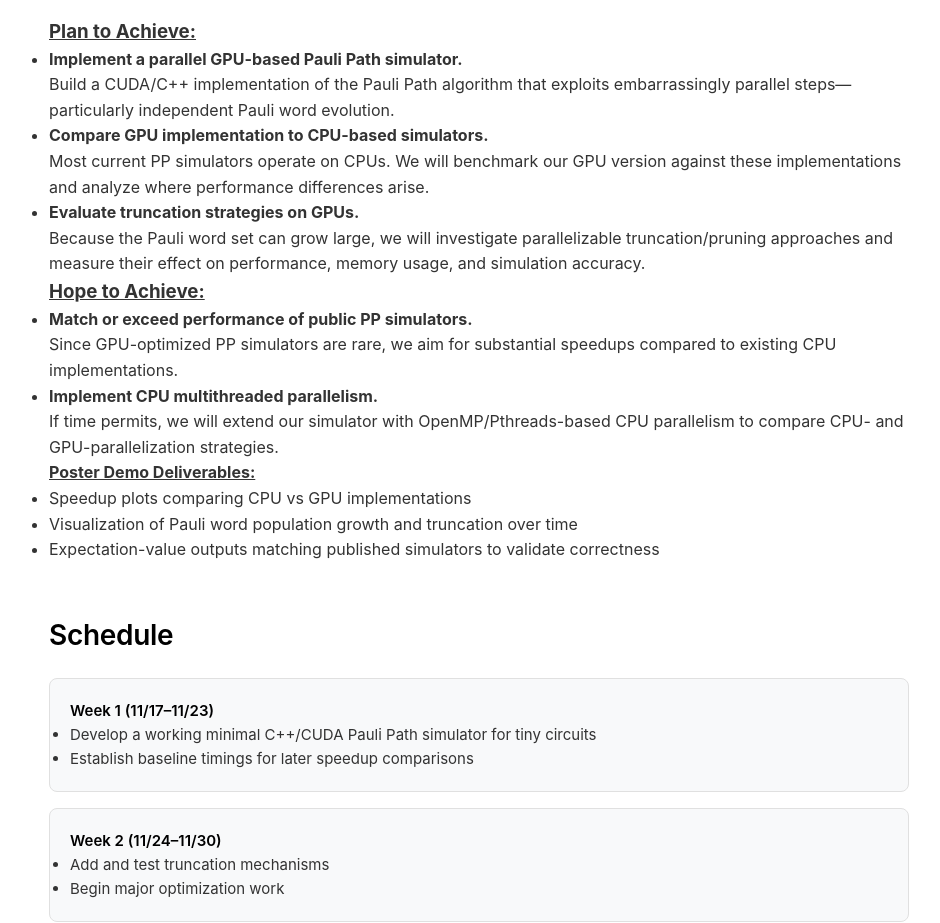
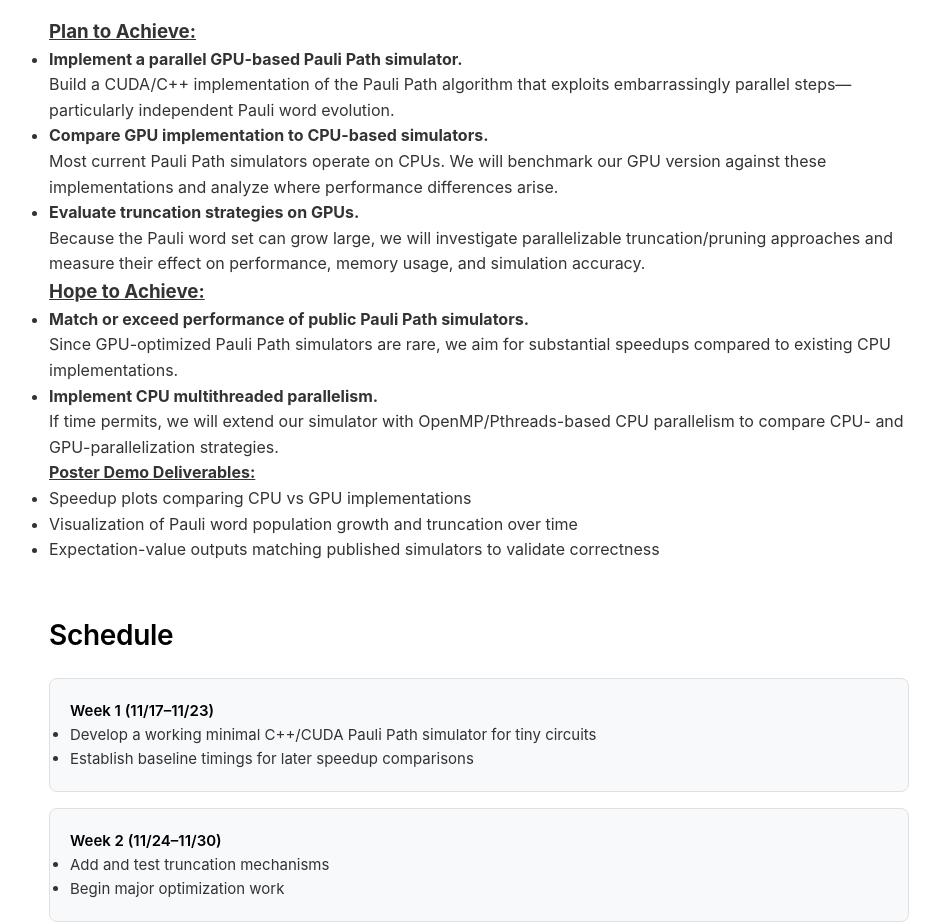
Before and after one commit to arulrhikm/Parallelizing-Pauli-Paths, a plain HTML site: page proposal.html in a window 1280 px wide. Shown: the part 6954-7877 px from the top of the page, without its empty margins (161-1101 px from the left). Drawn offline with nearby package versions, Linux system fonts and the light colour scheme; some packages are replaced by stand-ins of ours.

Commit message:
replace PP with Pauli Path

```diff
--- a/proposal.html
+++ b/proposal.html
@@ -200,7 +200,7 @@
 
             <li>
                 <strong>Compare GPU implementation to CPU-based simulators.</strong><br>
-                Most current PP simulators operate on CPUs. We will benchmark our GPU version
+                Most current Pauli Path simulators operate on CPUs. We will benchmark our GPU version
                 against these implementations and analyze where performance differences arise.
             </li>
 
@@ -215,8 +215,8 @@
         <h3><u>Hope to Achieve:</u></h3>
         <ul>
             <li>
-                <strong>Match or exceed performance of public PP simulators.</strong><br>
-                Since GPU-optimized PP simulators are rare, we aim for substantial speedups
+                <strong>Match or exceed performance of public Pauli Path simulators.</strong><br>
+                Since GPU-optimized Pauli Path simulators are rare, we aim for substantial speedups
                 compared to existing CPU implementations.
             </li>
 
```
